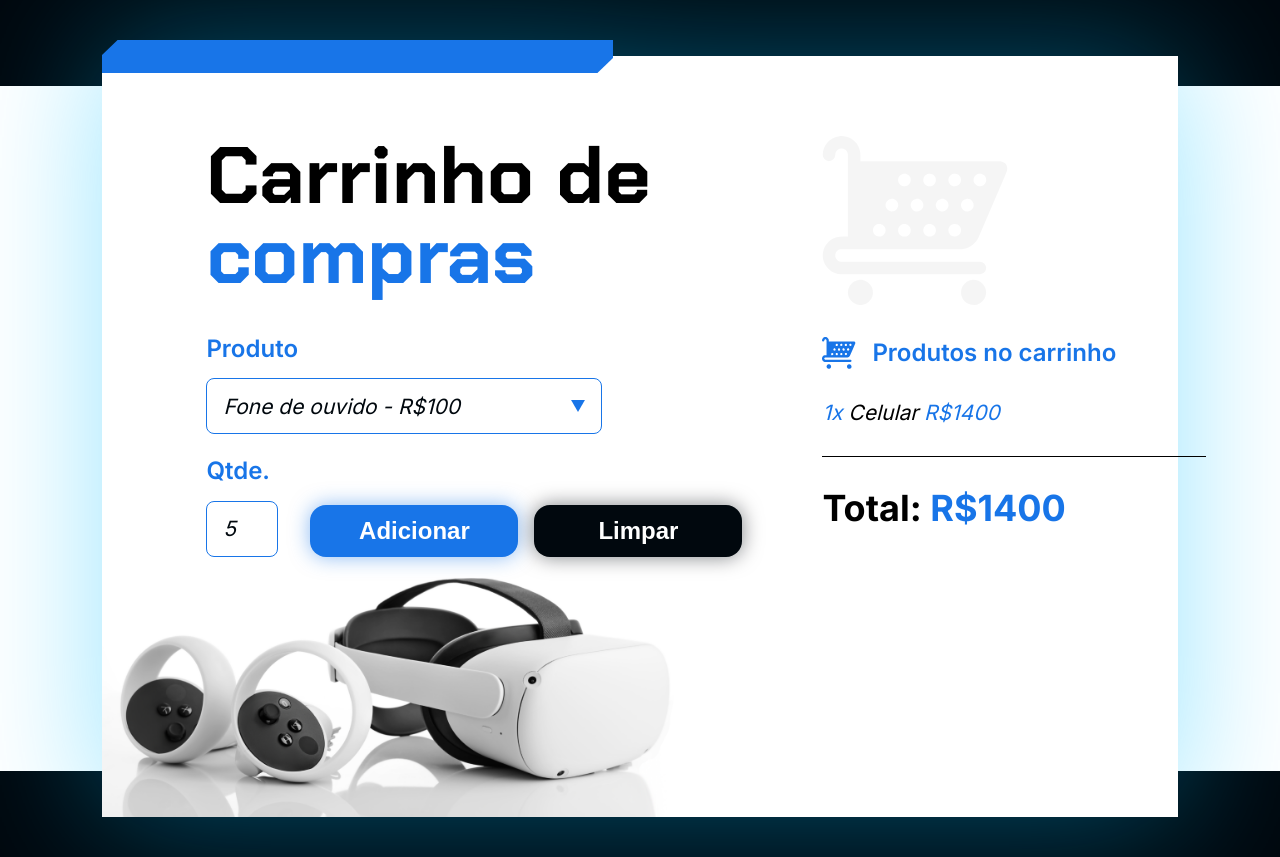
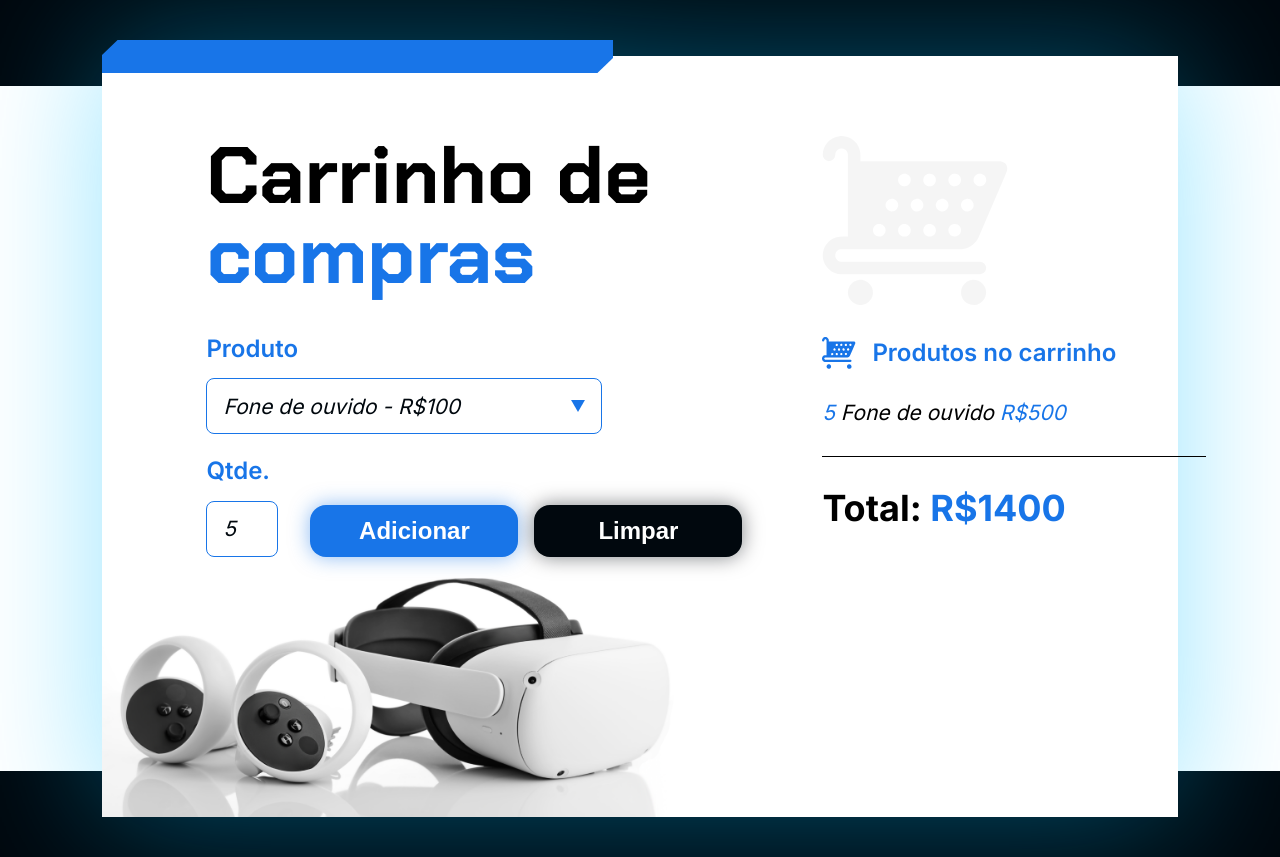
Before and after one commit to lmonteco/carrinho-de-compras, a plain HTML site: page index.html in a window 1280 px wide. Both pictures are taken after typing "5" into the empty fields and a click on the button "Adicionar". Drawn offline with Linux system fonts and the light colour scheme.

Commit message:
feat: adiciona função de exibir lista de compra

```diff
--- a/index.html
+++ b/index.html
@@ -56,9 +56,6 @@
       </div>
 
       <section class="carrinho__produtos" id="lista-produtos">
-        <section class="carrinho__produtos__produto">
-          <span class="texto-azul">1x</span> Celular <span class="texto-azul">R$1400</span>
-        </section>
       </section>
 
       <div class="divisoria"></div>
--- a/js/app.js
+++ b/js/app.js
@@ -5,7 +5,7 @@ carrinho = [];
 //validar preenchimento dos inputs obrigatórios;**
 //multiplicar quantidade pelo valor do produto;**
 //armazenar no array de carrinho a descrição, o valor e a quantidade do produto agrupadamente;**
-//atualizar a lista de carrinho;
+//atualizar a lista de carrinho;*
 //totalizar o valor dos produtos no carrinho;
 
 function adicionar() {
@@ -16,8 +16,19 @@ function adicionar() {
         return;
     }
     totalProduto = quantidade * parseInt(valorProduto);
-    carrinho.push(`${quantidade}x ${nomeProduto} R$ ${totalProduto}`)
-    console.log(carrinho);
+
+    carrinho.push(`${quantidade}x ${nomeProduto} R$ ${totalProduto}`);
+
+    atualizarCarrinho(quantidade, nomeProduto, totalProduto);
+}
+
+function atualizarCarrinho(quantidade, descricao, valor) {
+    let listaProdutos = document.getElementById('lista-produtos');
+    let novoProduto = document.createElement('section');
+
+    novoProduto.classList.add('carrinho__produtos__produto');
+    novoProduto.innerHTML = `<span class="texto-azul">${quantidade}</span> ${descricao} <span class="texto-azul"> R$${valor}</span>`;
+    listaProdutos.appendChild(novoProduto);
 }
 
 function limpar() {
```
